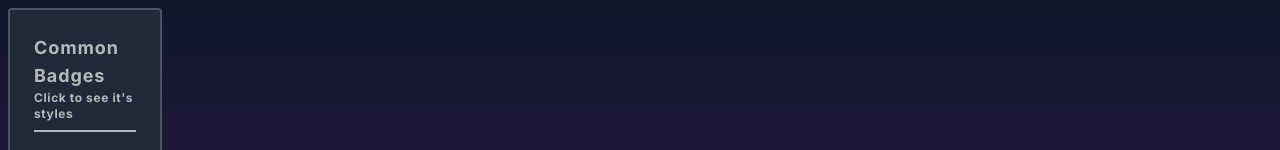
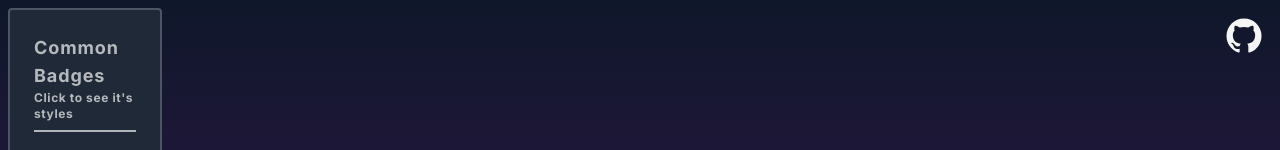
Before and after one commit to GFTF0906/badge-generator, a React (Vite) app: page / in a window 1280 px wide. Shown: the top 150 px of the page. Built offline with nearby package versions, Linux system fonts and the light colour scheme.

Commit message:
Changes: added github logo and fixed badges names

```diff
--- a/src/App.tsx
+++ b/src/App.tsx
@@ -1,12 +1,14 @@
 import { Badge } from './components/Badge';
 import { CommonBadgesBox } from './components/CommonBadgesBox';
 import { FormNewGenerateBadge } from './components/Form';
+import { GithubLogo } from './components/svgs/GithubLogo';
 import { Titles } from './components/Titles';
 
 export const App = () => {
   return (
     <main className="sm:mt-36 sm:ml-40 sm:flex sm:flex-col sm:items-center sm:justify-center sm:gap-4">
       <CommonBadgesBox />
+      <GithubLogo />
 
       <Titles />
 
--- /dev/null
+++ b/src/components/svgs/GithubLogo.tsx
@@ -0,0 +1,30 @@
+export const GithubLogo = () => {
+  return (
+    <a href="https://github.com/GFTF0906/badge-generator">
+      <svg
+        viewBox="0 0 16 16"
+        xmlns="http://www.w3.org/2000/svg"
+        fill="none"
+        className="absolute top-4 right-4 w-10"
+      >
+        <g
+          id="SVGRepo_bgCarrier"
+          strokeWidth="0"
+        ></g>
+        <g
+          id="SVGRepo_tracerCarrier"
+          strokeLinecap="round"
+          strokeLinejoin="round"
+        ></g>
+        <g id="SVGRepo_iconCarrier">
+          <path
+            className="fill-[#F5F5F5]"
+            fillRule="evenodd"
+            d="M8 1C4.133 1 1 4.13 1 7.993c0 3.09 2.006 5.71 4.787 6.635.35.064.478-.152.478-.337 0-.166-.006-.606-.01-1.19-1.947.423-2.357-.937-2.357-.937-.319-.808-.778-1.023-.778-1.023-.635-.434.048-.425.048-.425.703.05 1.073.72 1.073.72.624 1.07 1.638.76 2.037.582.063-.452.244-.76.444-.935-1.554-.176-3.188-.776-3.188-3.456 0-.763.273-1.388.72-1.876-.072-.177-.312-.888.07-1.85 0 0 .586-.189 1.924.716A6.711 6.711 0 018 4.381c.595.003 1.194.08 1.753.236 1.336-.905 1.923-.717 1.923-.717.382.963.142 1.674.07 1.85.448.49.72 1.114.72 1.877 0 2.686-1.638 3.278-3.197 3.45.251.216.475.643.475 1.296 0 .934-.009 1.688-.009 1.918 0 .187.127.404.482.336A6.996 6.996 0 0015 7.993 6.997 6.997 0 008 1z"
+            clipRule="evenodd"
+          ></path>
+        </g>
+      </svg>
+    </a>
+  );
+};
--- a/src/constants/defaultBadgeValues.ts
+++ b/src/constants/defaultBadgeValues.ts
@@ -29,7 +29,7 @@
   },
   {
     badgeStyle: 'for-the-badge',
-    badgeText: 'MARKDOWN',
+    badgeText: 'Markdown',
     iconName: 'markdown',
     logoColor: '#000000',
     leftSideColor: '#DDDDDD',
@@ -74,7 +74,7 @@
   },
   {
     badgeStyle: 'for-the-badge',
-    badgeText: 'git',
+    badgeText: 'Git',
     iconName: 'git',
     logoColor: '#F54D27',
     leftSideColor: '#453D36',
@@ -83,7 +83,7 @@
   },
   {
     badgeStyle: 'for-the-badge',
-    badgeText: 'sass',
+    badgeText: 'Sass',
     iconName: 'sass',
     logoColor: '#C76494',
     leftSideColor: '#874464',
@@ -92,7 +92,7 @@
   },
   {
     badgeStyle: 'for-the-badge',
-    badgeText: 'tailwindcss',
+    badgeText: 'Tailwindcss',
     iconName: 'tailwindcss',
     logoColor: '#01B7D6',
     leftSideColor: '#004A57',
@@ -101,7 +101,7 @@
   },
   {
     badgeStyle: 'for-the-badge',
-    badgeText: 'npm',
+    badgeText: 'NPM',
     iconName: 'npm',
     logoColor: '#CB3837',
     leftSideColor: '#8C2626',
@@ -110,7 +110,7 @@
   },
   {
     badgeStyle: 'for-the-badge',
-    badgeText: 'yarn',
+    badgeText: 'Yarn',
     iconName: 'yarn',
     logoColor: '#2B8AB5',
     leftSideColor: '#1C5975',
@@ -119,7 +119,7 @@
   },
   {
     badgeStyle: 'for-the-badge',
-    badgeText: 'pnpm',
+    badgeText: 'PNPM',
     iconName: 'pnpm',
     logoColor: '#F1A800',
     leftSideColor: '#4C4C4C',
@@ -128,7 +128,7 @@
   },
   {
     badgeStyle: 'for-the-badge',
-    badgeText: 'mongodb',
+    badgeText: 'Mongodb',
     iconName: 'mongodb',
     logoColor: '#00ED64',
     leftSideColor: '#001E2B',
@@ -137,7 +137,7 @@
   },
   {
     badgeStyle: 'for-the-badge',
-    badgeText: 'prisma',
+    badgeText: 'Prisma',
     iconName: 'prisma',
     logoColor: '#DDDDDD',
     leftSideColor: '#0C3249',
@@ -146,7 +146,7 @@
   },
   {
     badgeStyle: 'for-the-badge',
-    badgeText: 'rust',
+    badgeText: 'Rust',
     iconName: 'rust',
     logoColor: '#A53C15',
     leftSideColor: '#66250D',
@@ -155,7 +155,7 @@
   },
   {
     badgeStyle: 'for-the-badge',
-    badgeText: 'python',
+    badgeText: 'Python',
     iconName: 'python',
     logoColor: '#C9B559',
     leftSideColor: '#142736',
@@ -164,7 +164,7 @@
   },
   {
     badgeStyle: 'for-the-badge',
-    badgeText: 'php',
+    badgeText: 'PHP',
     iconName: 'php',
     logoColor: '#484C89',
     leftSideColor: '#272A4A',
```
